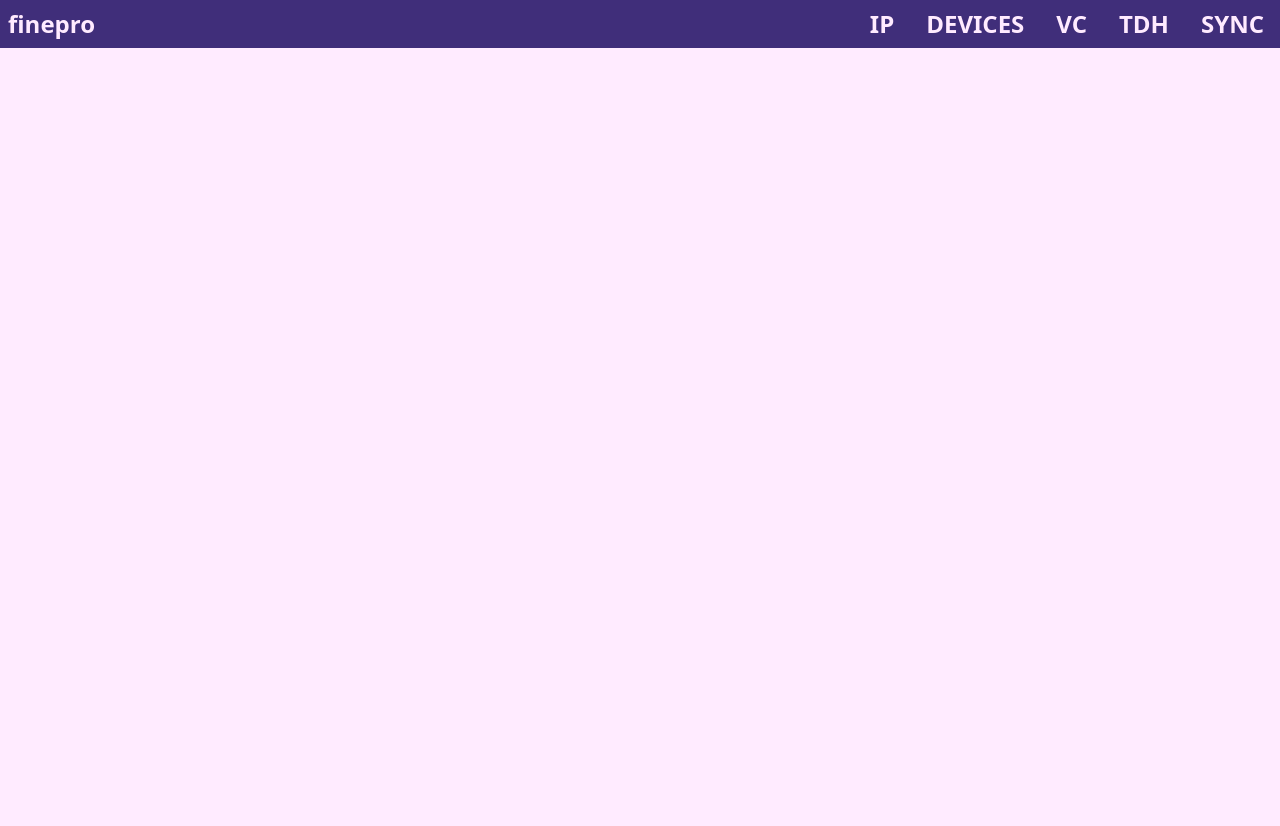
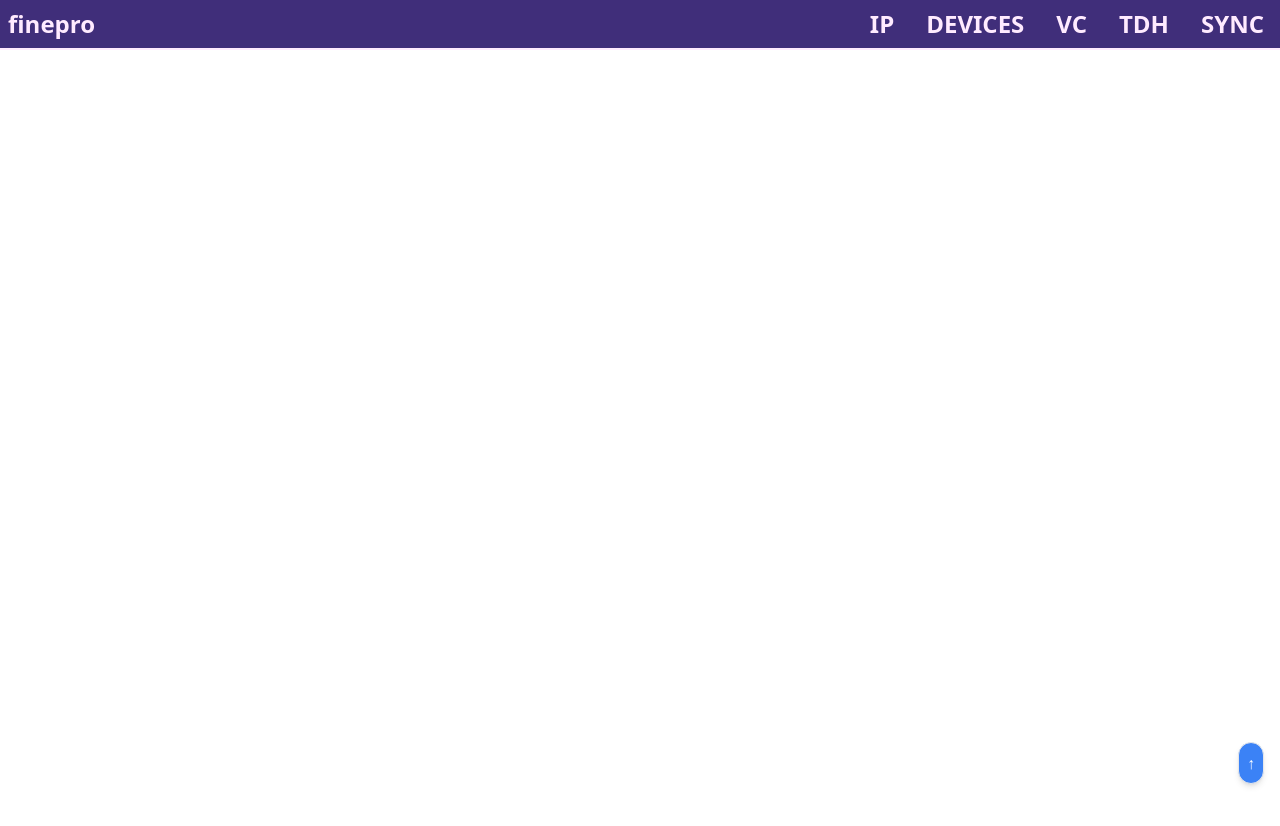
Before and after one commit to trinhan2103la/controll, a React (Vite) app: page /homeChart in a window 1280 px wide. Shown: the top 826 px of the page. After the commit the page ends 800 px from the top, so only its background shows below. Built offline with nearby package versions, Linux system fonts and the light colour scheme.

Commit message:
[pdate] scroll

```diff
--- a/src/App.jsx
+++ b/src/App.jsx
@@ -1,16 +1,18 @@
 import Content from "./components/container/content";
 import Header from "./components/header/Header";
+import ScrollToTop from "./components/container/content/comp/ScrollToTop";
 
 function App() {
   return (
-    <>
-      <div>
+    <div className="min-h-[100vh] relative">
+      <div className="fixed top-0 w-full z-10">
         <Header />
       </div>
-      <div className="min-h-[100vh] bg-light">
+      <div className="bg-light pt-[50px]">
         <Content />
       </div>
-    </>
+      <ScrollToTop />
+    </div>
   );
 }
 
--- /dev/null
+++ b/src/components/container/content/comp/ScrollToTop.jsx
@@ -0,0 +1,39 @@
+import { useState, useEffect } from "react";
+
+const ScrollToTop = () => {
+  const [isVisible, setIsVisible] = useState(false);
+
+  useEffect(() => {
+    const toggleVisibility = () => {
+      if (window.innerHeight + window.scrollY >= document.body.offsetHeight) {
+        setIsVisible(true);
+      } else {
+        setIsVisible(false);
+      }
+    };
+
+    window.addEventListener("scroll", toggleVisibility);
+
+    return () => window.removeEventListener("scroll", toggleVisibility);
+  }, []);
+
+  const scrollToTop = () => {
+    window.scrollTo({
+      top: 0,
+      behavior: "smooth",
+    });
+  };
+
+  return (
+    isVisible && (
+      <button
+        onClick={scrollToTop}
+        className="fixed bottom-4 right-4 p-2 bg-blue-500 text-white rounded-full shadow-md"
+      >
+        ↑
+      </button>
+    )
+  );
+};
+
+export default ScrollToTop;
```
